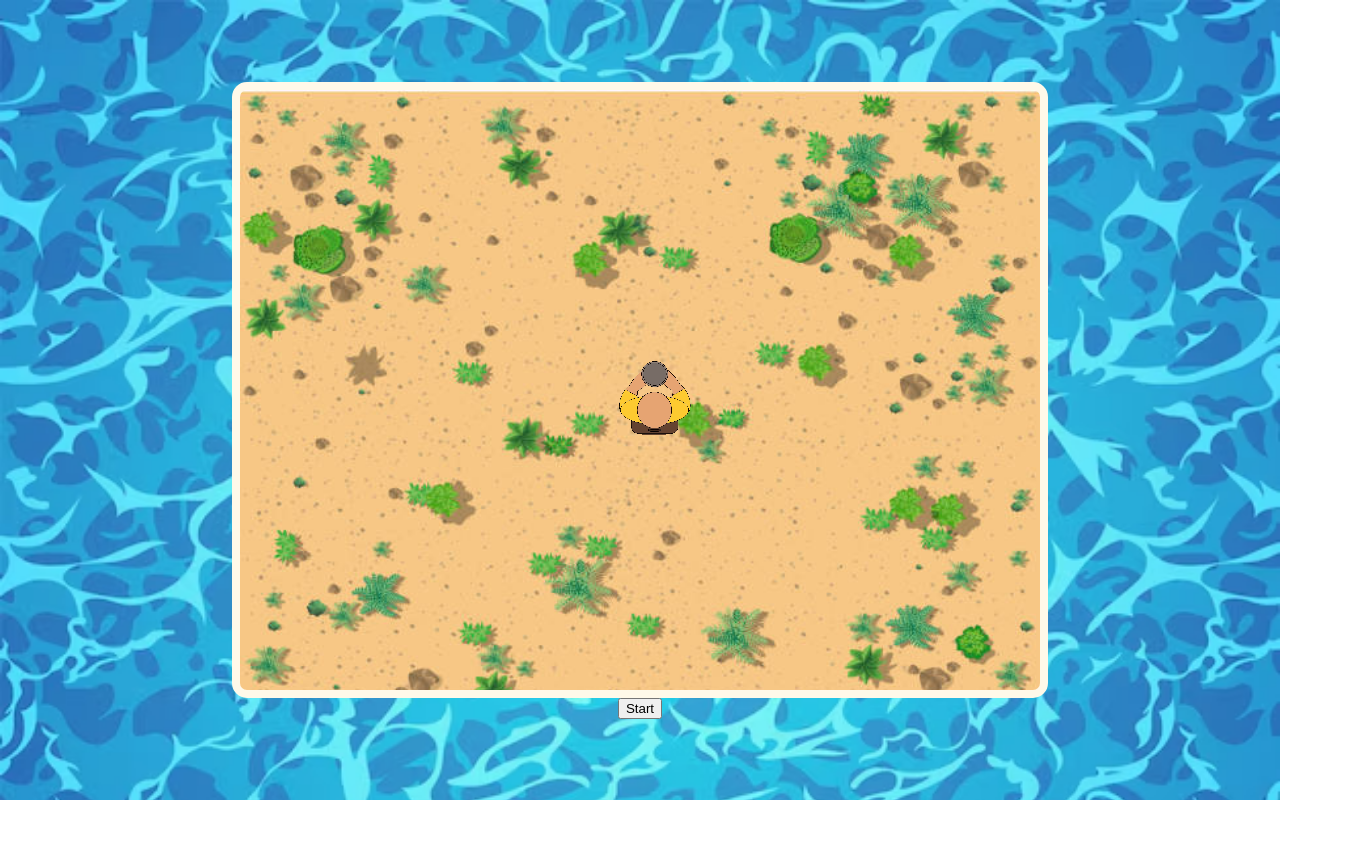
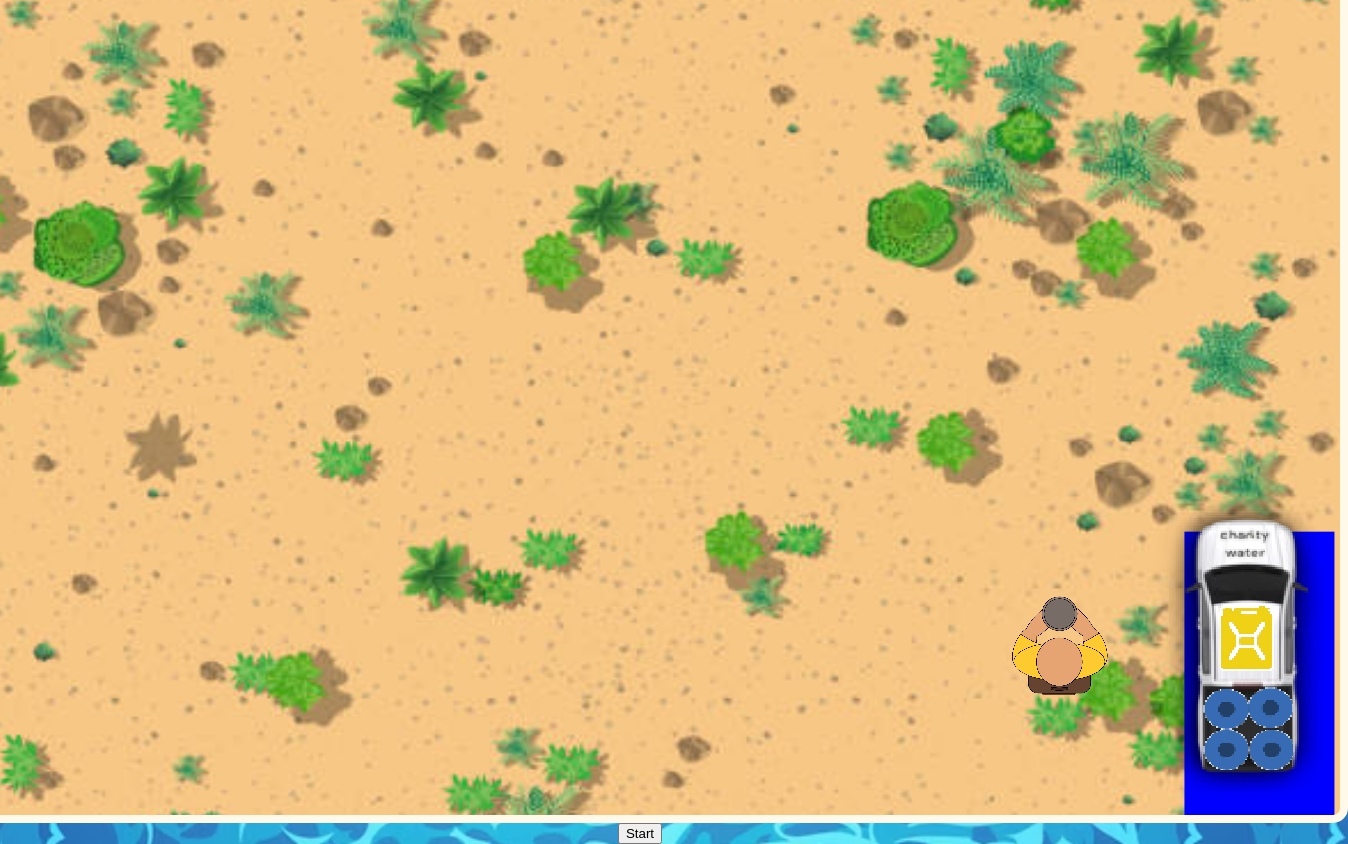
Before and after one commit to gkuenzi/CharityWater, a plain HTML site: page index.html in a window 1280 px wide. Shown: the whole page, 1348 px wide, since content can reach past the window. Before the commit the page ends 800 px from the top, so only its background shows below. Drawn offline with Linux system fonts and the light colour scheme.

Commit message:
Refactor code structure for improved readability and maintainability

```diff
--- a/gameplay.js
+++ b/gameplay.js
@@ -2,30 +2,79 @@ const canvas = document.getElementById('gameCanvas');
 const ctx = canvas.getContext('2d');
 
 let player = {
-    x: canvas.width / 2,                //replace the sprite images with more clear ones
-    y: canvas.height / 2,
-    radius: 30,
+    x: canvas.width - canvas.width / 5,
+    y: canvas.height - canvas.height / 5,
+    radius: 40,
     speed: 5,
+    img: new Image(),
+    angle: 0
+};
+
+const truck = {
+    x: canvas.width - canvas.width / 15,
+    y: canvas.height - canvas.height / 5,
+    width: 450,
+    height: 325,
     img: new Image()
 };
+truck.img.src = 'img/watertruck-full-charity-water-pickup-truck-png-Photoroom.png';
 
 player.img.src = 'img/EmptyBucketSprite-Photoroom.png';
 
+let imagesLoaded = 0;
+
+player.img.onload = truck.img.onload = function() {
+    imagesLoaded++;
+    if (imagesLoaded === 2) {
+        draw();
+        update();
+    }
+};
+
 function draw() {
     ctx.clearRect(0, 0, canvas.width, canvas.height);
-
-    // Make image edges sharper (especially for pixel art)
     ctx.imageSmoothingEnabled = false;
 
-    // Draw the player image centered at (player.x, player.y)
+        // Drawing the Truck Detection Box
+    const rectWidth = 150;
+    const rectHeight = 300;
+    ctx.save();
+    ctx.fillStyle = 'blue';
+    ctx.fillRect(
+        canvas.width - canvas.width / 9,
+        canvas.height - canvas.height / 3,
+        rectWidth,
+        rectHeight
+    );
+    ctx.restore();
+
+        // Draw the truck image
+    if (truck.img.complete) {
+        ctx.save();
+        ctx.translate(truck.x, truck.y);
+
+        ctx.drawImage(
+            truck.img,
+            -truck.width / 2,
+            -truck.height / 2,
+            truck.width,
+            truck.height
+        );
+        ctx.restore();
+    }
+
     if (player.img.complete) {
+        ctx.save();
+        ctx.translate(player.x, player.y);
+        ctx.rotate(player.angle);
         ctx.drawImage(
             player.img,
-            player.x - player.radius,
-            player.y - player.radius,
+            -player.radius * 1.5,
+            -player.radius * 1.25,
             player.radius * 3,
             player.radius * 2.5
         );
+        ctx.restore();
     }
 }
 
@@ -35,29 +84,50 @@ function movePlayer(dx, dy) {
     draw();
 }
 
-player.img.onload = draw; // Draw when image is loaded
+// Set the rotation angle in radians (e.g., 45 degrees = Math.PI / 4)
+const angle = Math.PI / 4; // Change this value as needed
+
+const keys = {};
 
 document.addEventListener('keydown', (e) => {
-    switch (e.key) {
-        case 'ArrowUp':
-        case 'w':
-        case 'W':
-            movePlayer(0, -player.speed);
-            break;
-        case 'ArrowDown':
-        case 's':
-        case 'S':
-            movePlayer(0, player.speed);
-            break;
-        case 'ArrowLeft':
-        case 'a':
-        case 'A':
-            movePlayer(-player.speed, 0);
-            break;
-        case 'ArrowRight':
-        case 'd':
-        case 'D':
-            movePlayer(player.speed, 0);
-            break;
+    keys[e.key.toLowerCase()] = true;
+});
+
+document.addEventListener('keyup', (e) => {
+    keys[e.key.toLowerCase()] = false;
+});
+
+function update() {
+    let dx = 0, dy = 0;
+    if (keys['arrowup'] || keys['w']) dy -= player.speed;
+    if (keys['arrowdown'] || keys['s']) dy += player.speed;
+    if (keys['arrowleft'] || keys['a']) dx -= player.speed;
+    if (keys['arrowright'] || keys['d']) dx += player.speed;
+
+    // Set angle based on current keys
+    if ((keys['w'] || keys['arrowup']) && (keys['d'] || keys['arrowright'])) {
+        player.angle = Math.PI / 4;
+    } else if ((keys['w'] || keys['arrowup']) && (keys['a'] || keys['arrowleft'])) {
+        player.angle = -Math.PI / 4;
+    } else if ((keys['s'] || keys['arrowdown']) && (keys['d'] || keys['arrowright'])) {
+        player.angle = (3 * Math.PI) / 4;
+    } else if ((keys['s'] || keys['arrowdown']) && (keys['a'] || keys['arrowleft'])) {
+        player.angle = (-3 * Math.PI) / 4;
+    } else if (keys['d'] || keys['arrowright']) {
+        player.angle = Math.PI / 2;
+    } else if (keys['a'] || keys['arrowleft']) {
+        player.angle = -Math.PI / 2;
+    } else if (keys['w'] || keys['arrowup']) {
+        player.angle = 0;
+    } else if (keys['s'] || keys['arrowdown']) {
+        player.angle = Math.PI;
     }
-});
+
+    if (dx !== 0 || dy !== 0) {
+        player.x += dx;
+        player.y += dy;
+        draw();
+    }
+
+    requestAnimationFrame(update);
+}
--- a/index.html
+++ b/index.html
@@ -7,7 +7,7 @@
     <link rel="stylesheet" href="style.css">
 </head>
 <body>
-    <canvas id="gameCanvas" width="800" height="600"></canvas>
+    <canvas id="gameCanvas" width="1400" height="850"></canvas>
     <button id="startBtn">Start</button>
 
     <script src="gameplay.js" defer></script>
```
Also changed, not shown: img/charity-water-pickup-truck-isolated-on-background-3d-rendering-illustration-png-Photoroom.png (added), img/pickup-truck-isolated-on-background-3d-rendering-illustration-png.webp (added), img/toScale-full-bucket-Photoroom.png (added), img/watertruck-full-charity-water-pickup-truck-png-Photoroom.png (added).
